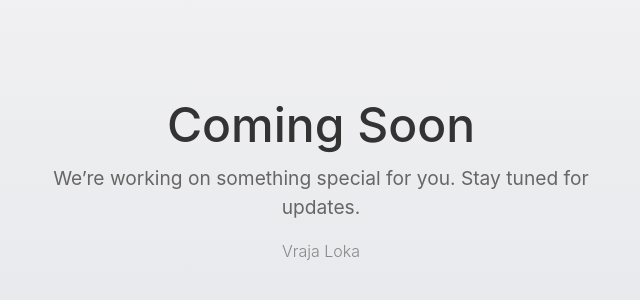
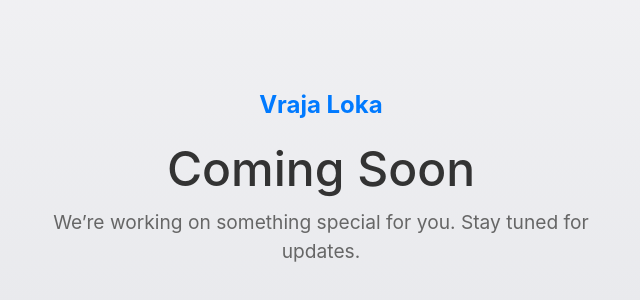
Before and after one commit to KraftigMinds/VJL, a plain HTML site: page index.html in a window 1280 px wide. Shown: the part 222-522 px from the top of the page, without its empty margins (319-959 px from the left). Drawn offline with Linux system fonts and the light colour scheme.

Commit message:
Update index.html

```diff
--- a/index.html
+++ b/index.html
@@ -30,6 +30,14 @@
             padding: 20px;
         }
 
+        /* Website name styling */
+        .website-name {
+            font-size: 1.5rem;
+            font-weight: bold;
+            color: #007aff; /* Blue color for emphasis */
+            margin-bottom: 20px;
+        }
+
         /* Heading styling */
         h1 {
             font-size: 3rem;
@@ -42,24 +50,16 @@
         p {
             font-size: 1.2rem;
             color: #666;
-            margin-bottom: 20px;
             line-height: 1.5;
-        }
-
-        /* Subtle website name styling */
-        .website-name {
-            font-size: 1rem;
-            font-weight: 300;
-            color: #888;
             margin-top: 10px;
         }
     </style>
 </head>
 <body>
     <div class="container">
+        <div class="website-name">Vraja Loka</div>
         <h1>Coming Soon</h1>
         <p>We’re working on something special for you. Stay tuned for updates.</p>
-        <div class="website-name">Vraja Loka</div>
     </div>
 </body>
 </html>
```
